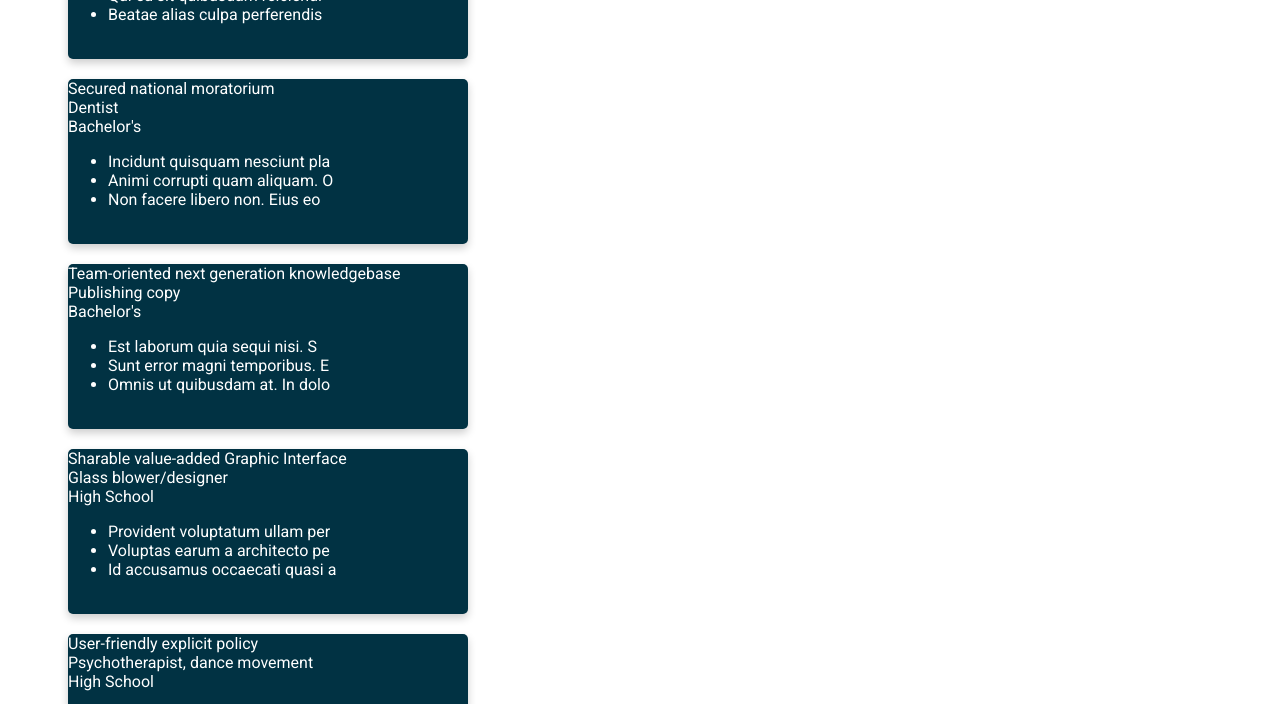
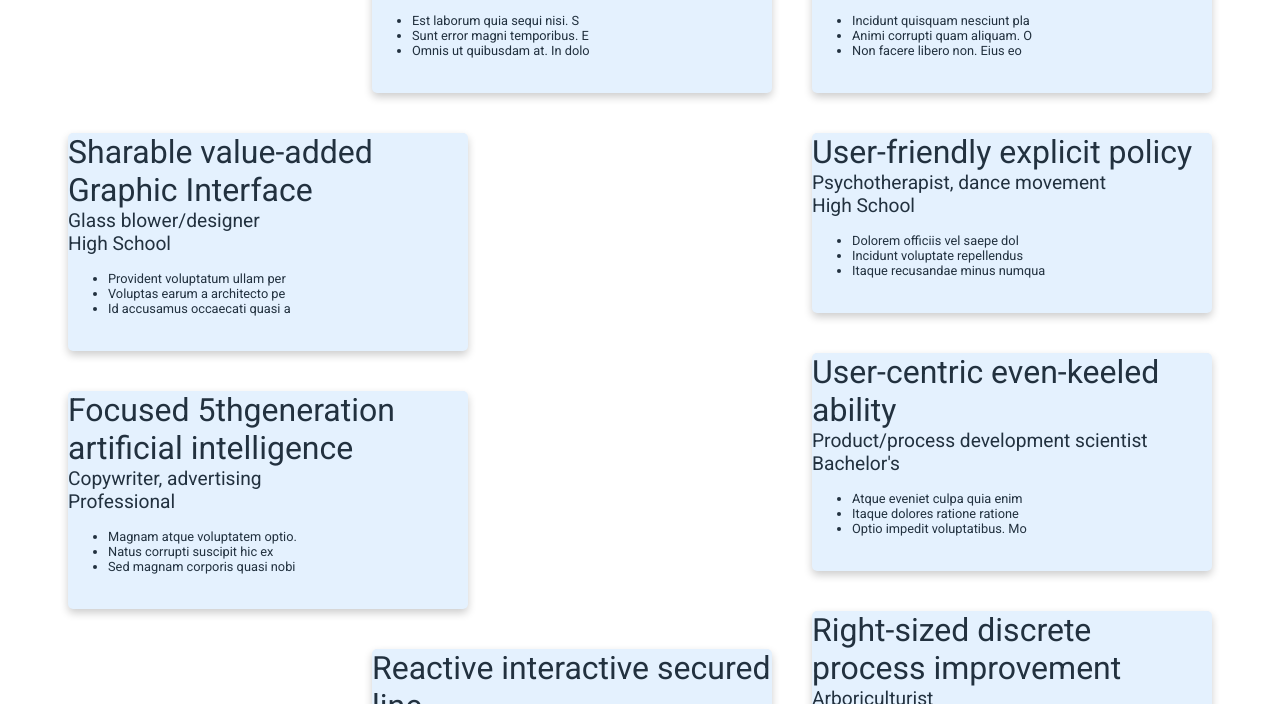
Before and after one commit to rohitmusti/secretHandShake, a plain HTML site: page cardPage.html in a window 1280 px wide. Shown: the part 742-1446 px from the top of the page. Drawn offline with Linux system fonts and the light colour scheme.

Commit message:
Getting cards in rows and centeredish

```diff
--- a/css/main.css
+++ b/css/main.css
@@ -1,5 +1,26 @@
 body {
   font-family: 'Roboto', sans-serif;
+}
+
+div.grabPhrase {
+  font-size: 200%;
+  font-weight: 200%;
+}
+
+div.job {
+  font-size: 120%;
+}
+
+div.degrees {
+  font-size: 120%;
+}
+
+div.degrees {
+  font-size: 120%;
+}
+
+li#description {
+  font-size: 80%;
 }
 
 div#cards {
@@ -7,17 +28,58 @@ div#cards {
   padding-right: 40px;
 }
 
-div#card {
+div#card-1 {
+  float: left;
+
   width: 400px;
-  background-color: #013243;
-  color: white;
+  background-color: #E4F1FE ;
+  color: #22313F;
   margin: 20px;
   box-shadow: 0 4px 8px 0 rgba(0,0,0,0.2);
   transition: 0.3s;
   border-radius: 5px;
+}
+
+div#card-2 {
+  float: right;
+
+  width: 400px;
+  background-color: #E4F1FE ;
+  color: #22313F;
+  margin: 20px;
+  box-shadow: 0 4px 8px 0 rgba(0,0,0,0.2);
+  transition: 0.3s;
+  border-radius: 5px;
+}
+
+div#card-3 {
+    /* padding-left: 25% ;
+    padding-right: 25%; */
+  float: right;
+  /* left:-50%; */
+  width: 400px;
+  background-color: #E4F1FE ;
+  color: #22313F;
+  margin: 20px;
+  box-shadow: 0 4px 8px 0 rgba(0,0,0,0.2);
+  transition: 0.3s;
+  border-radius: 5px;
+}
+
+#card-1:hover {
+    box-shadow: 0 8px 16px 0 rgba(0,0,0,0.2);
+    display: block;
 
 }
 
-#card:hover {
+#card-2:hover {
     box-shadow: 0 8px 16px 0 rgba(0,0,0,0.2);
+    display: block;
+
 }
+
+#card-3:hover {
+    box-shadow: 0 8px 16px 0 rgba(0,0,0,0.2);
+    display: block;
+
+}
--- a/js/index.js
+++ b/js/index.js
@@ -2,7 +2,7 @@ function returnData(data){
   var ret = `<div id='cards'>`
 
   for (i = 0; i < data.length; i++) {
-    ret += `<div id='card'>`
+    ret += `<div id='card-` + ((i % 3) + 1)  + `'>`
     ret += `<div class='grabPhrase'>` + data[i].grab_phrase + `</div>`
     ret += `<div class='job'>` + data[i].job + `</div>`
     ret += `<div class='degrees'>` + data[i].degree + `</div>`
```
